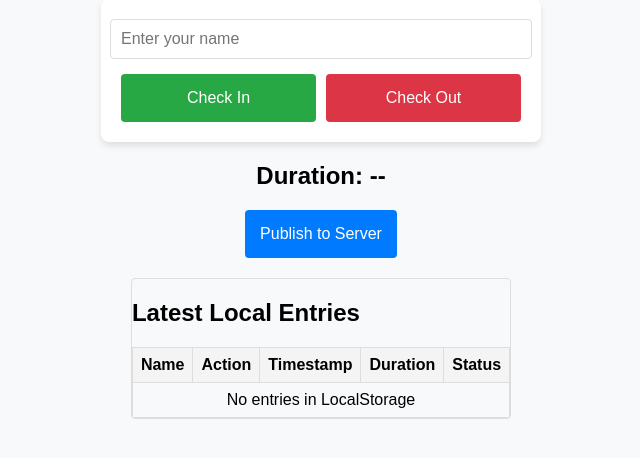
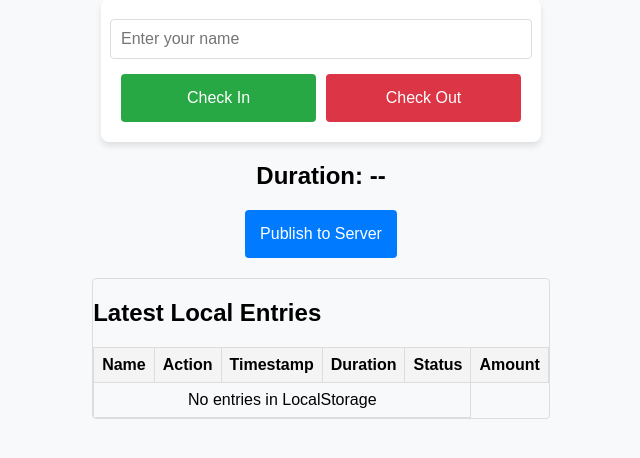
Before and after one commit to elisboucher/parking, a plain HTML site: page index.html in a window 1280 px wide. Shown: the part 230-688 px from the top of the page, without its empty margins (319-959 px from the left). Drawn offline with Linux system fonts and the light colour scheme.

Commit message:
Update index.html

```diff
--- a/index.html
+++ b/index.html
@@ -32,6 +32,7 @@
                     <th>Timestamp</th>
                     <th>Duration</th>
                     <th>Status</th>
+                    <th>Amount</th>
                 </tr>
             </thead>
             <tbody></tbody>
```
